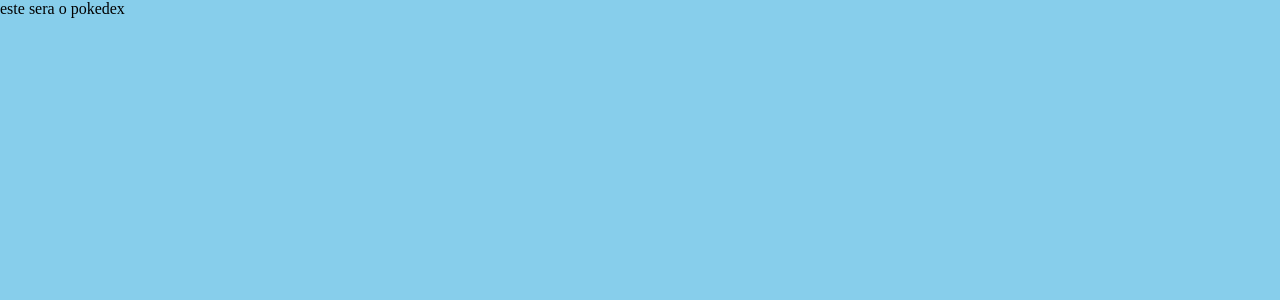
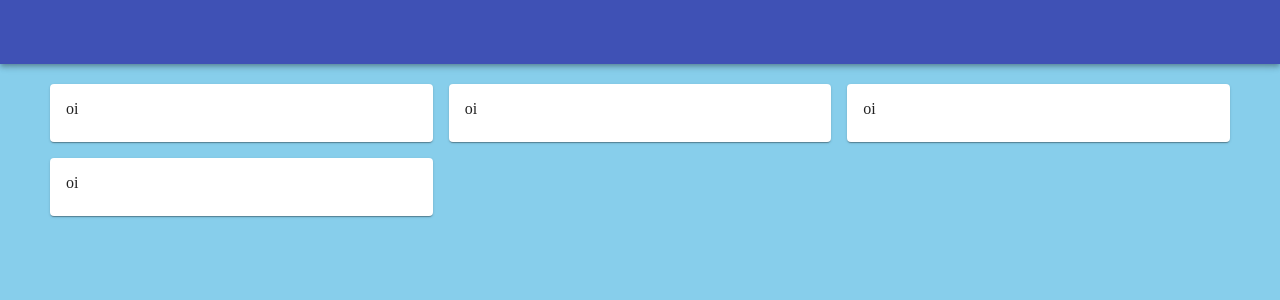
Before and after one commit to Aleyucra74/pokedex, a React (Create React App) app: page / in a window 1280 px wide. Shown: the top 300 px of the page. Built offline with nearby package versions, Linux system fonts and the light colour scheme.

Commit message:
criando o layout - grid/cards

```diff
--- a/src/Pokedex.js
+++ b/src/Pokedex.js
@@ -1,7 +1,40 @@
 import React from 'react';
+import { AppBar, Toolbar, Grid, Card, CardContent} from '@material-ui/core';
+import { makeStyles } from '@material-ui/core/styles';
+
+const useStyles = makeStyles({
+    pokedexContainer: {
+        paddingTop: '20px',
+        paddingLeft: '50px',
+        paddingRight: '50px',
+    },
+});
+
+const getPokemonCard = () => {
+    return (
+        <Grid item xs={12} sm={4}>
+            <Card>
+                <CardContent>oi</CardContent>
+            </Card>
+        </Grid>
+    );
+};
 
 const Pokedex = () => {
-    return <div> este sera o pokedex</div>
+    const classes = useStyles();
+    return (
+        <>
+            <AppBar position="static">
+                <Toolbar />
+            </AppBar>
+            <Grid container spacing={2} className={classes.pokedexContainer}>
+                {getPokemonCard()}
+                {getPokemonCard()}
+                {getPokemonCard()}
+                {getPokemonCard()}
+            </Grid>
+        </>
+    );
 };
 
 export default Pokedex;
```
